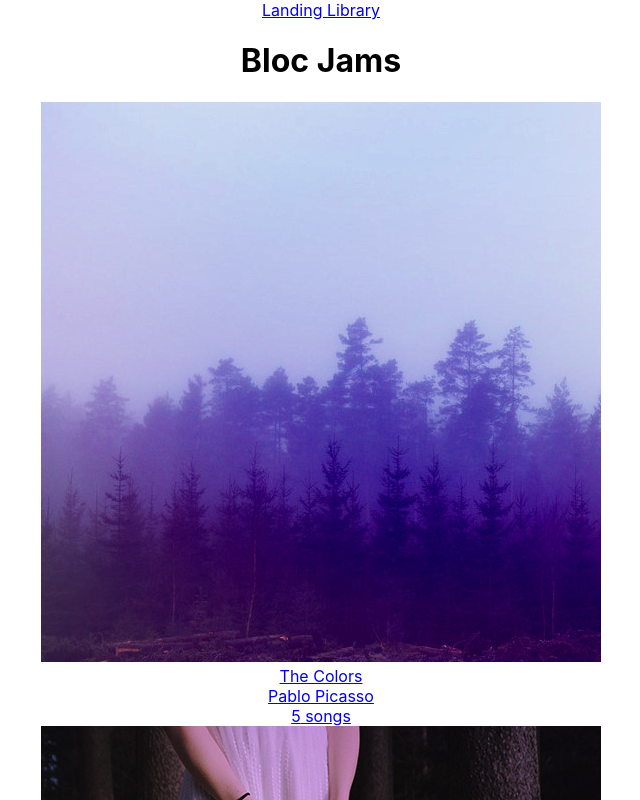
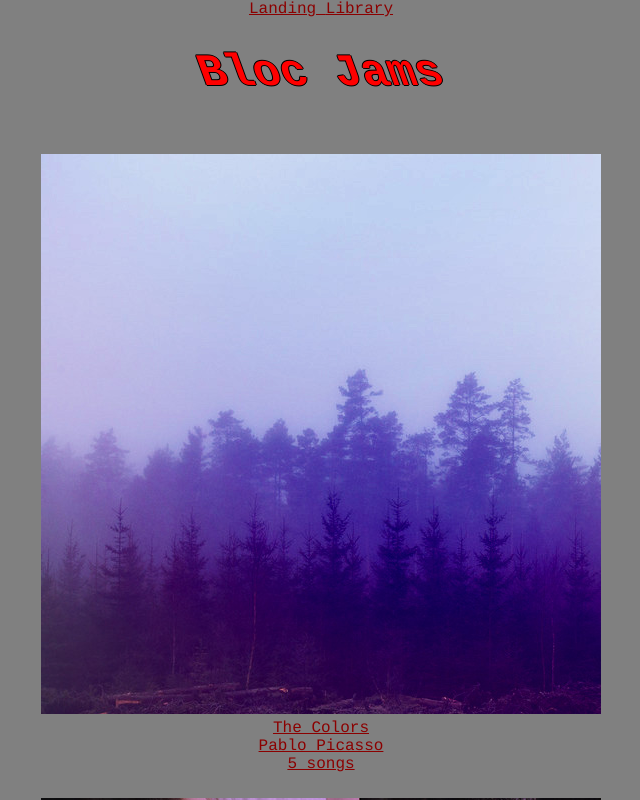
Before and after one commit to TrentStephens/bloc-jams-react, a React (Create React App) app: page /library in a window 1280 px wide. Shown: the top 800 px of the page, without its empty margins (319-959 px from the left). Built offline with nearby package versions, Linux system fonts and the light colour scheme.

Commit message:
CSS Complete 11/24/18

```diff
--- a/src/App.css
+++ b/src/App.css
@@ -30,3 +30,77 @@
     transform: rotate(360deg);
   }
 }
+
+.songList {
+  background-color: black;
+  color: white;
+  font-size: 25px;
+}
+
+body {
+  background-color: grey;
+  font-family: Courier;
+}
+
+#album-cover-art, .home-image, .library-images {
+    margin-top: 25px;
+    font-size: 21px;
+    text-align: center;
+
+    -webkit-animation: fadein 4s;
+       -moz-animation: fadein 4s;
+        -ms-animation: fadein 4s;
+         -o-animation: fadein 4s;
+            animation: fadein 4s;
+}
+
+@keyframes fadein {
+    from { opacity: 0; }
+    to   { opacity: 1; }
+}
+
+/* Firefox < 16 */
+@-moz-keyframes fadein {
+    from { opacity: 0; }
+    to   { opacity: 1; }
+}
+
+/* Safari, Chrome and Opera > 12.1 */
+@-webkit-keyframes fadein {
+    from { opacity: 0; }
+    to   { opacity: 1; }
+}
+
+/* Internet Explorer */
+@-ms-keyframes fadein {
+    from { opacity: 0; }
+    to   { opacity: 1; }
+}
+
+/* Opera < 12.1 */
+@-o-keyframes fadein {
+    from { opacity: 0; }
+    to   { opacity: 1; }
+}
+
+.hero-title {
+    -ms-transform: skewX(140deg); /* IE 9 */
+    -webkit-transform: skewX(140deg); /* Safari */
+    transform: skewX(140deg);
+    font-size: 30px;
+    color: red;
+    text-shadow: -1px 0 black, 0 1px black, 1px 0 black, 0 -1px black;
+}
+
+.navBar, #songLink {
+  color: darkred;
+}
+
+#mainHeader{
+  -ms-transform: skewX(20deg);
+  -webkit-transform: skewX(20deg);
+  transform: skewX(20deg);
+  font-size: 45px;
+  color: red;
+  text-shadow: -1px 0 black, 0 1px black, 1px 0 black, 0 -1px black;
+}
--- a/src/App.js
+++ b/src/App.js
@@ -11,10 +11,10 @@ class App extends Component {
       <div className="App">
        		<header>
 		  		<nav>
-		  			<Link to='/'>Landing </Link>
-		  			<Link to='/library'>Library</Link>
+		  			<Link to='/' className="navBar">Landing </Link>
+		  			<Link to='/library' className="navBar"> Library</Link>
 		  		</nav>
-		  		<h1> Bloc Jams </h1>
+		  		<h1 id="mainHeader"> Bloc Jams </h1>
 		  </header>
          <main>
 		  	<Route exact path="/" component={Landing} />
--- a/src/components/Landing.js
+++ b/src/components/Landing.js
@@ -3,8 +3,7 @@ import React from 'react';
 const Landing = () => (
 	<section className="landing">
 		<h1 className="hero-title"> Turn the music up! </h1>
-		<span className="ion-md-play"></span>
-		<span className="ion-md-pause"></span>
+		<div><img className="home-image" src="https://media.giphy.com/media/4oMoIbIQrvCjm/giphy.gif" alt="Bart Dance" /></div>
 		<section className="selling-points">
 			<div className="point">
 				<h2 className="point-title"> Choose your music </h2>
--- a/src/components/Library.js
+++ b/src/components/Library.js
@@ -13,8 +13,8 @@ class Library extends Component {
 			<section className='library'>
 		{
 			this.state.albums.map ( ( album, index) =>
-				<Link to={`/album/${album.slug}`} key={index} >
-					<img src={album.albumCover} alt={album.title} />
+				<Link to={`/album/${album.slug}`} key={index} id="songLink" >
+					<img className="library-images" src={album.albumCover} alt={album.title} />
 					<div>{album.title} </div>
 					<div> {album.artist}</div>
 					<div>{album.songs.length} songs</div>
```
